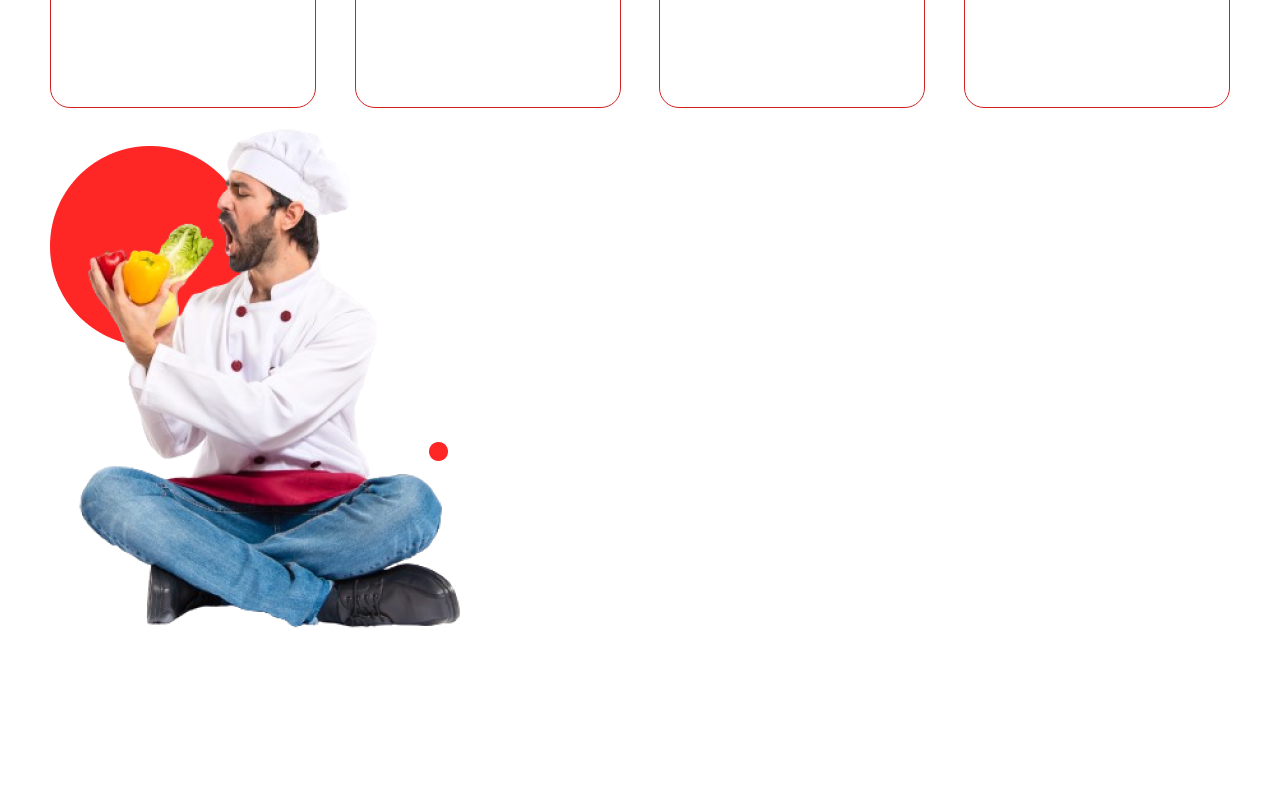
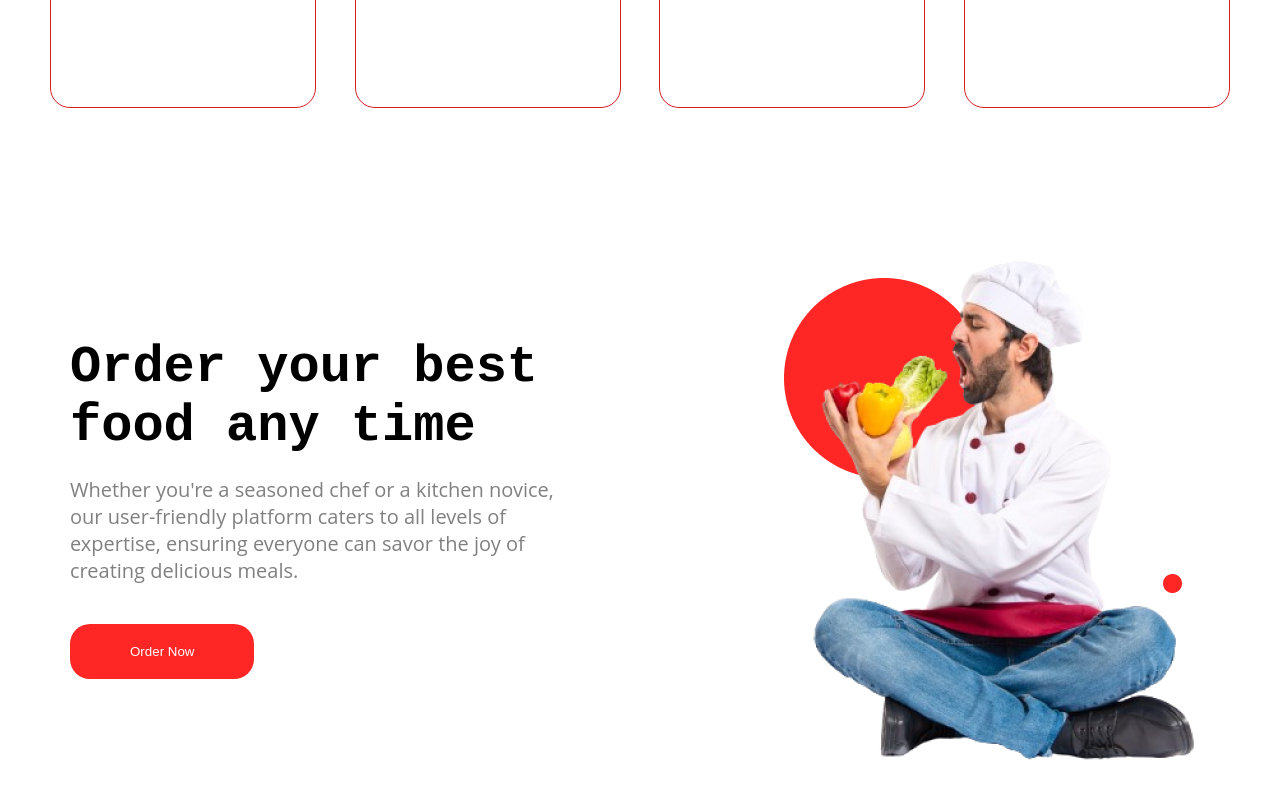
Before and after one commit to naimur202165/FoodBox-HTML-CSS, a plain HTML site: page index.html in a window 1280 px wide. Shown: the part 1262-2060 px from the top of the page. Before the commit the page ends 1920 px from the top, so only its background shows below. Drawn offline with Linux system fonts and the light colour scheme.

Commit message:
category items

```diff
--- a/index.html
+++ b/index.html
@@ -77,11 +77,21 @@
     </section>
     <!-- Oder section -->
     <section class="order-section container">
-      <div>
+      <div class="order-container">
         <div class="order-box">
-          <h2></h2>
+          <h2>
+            Order your best<br />
+            food any time
+          </h2>
+          <p>
+            Whether you're a seasoned chef or a kitchen novice,<br />
+            our user-friendly platform caters to all levels of<br />
+            expertise, ensuring everyone can savor the joy of<br />
+            creating delicious meals.
+          </p>
+          <button>Order Now</button>
         </div>
-        <div>
+        <div class="order-img">
           <img src="./src/man.png" alt="" />
         </div>
       </div>
--- a/style.css
+++ b/style.css
@@ -149,3 +149,36 @@ button.feast {
 }
 
 /* Oder section code */
+.order-container {
+  height: 100vh;
+  display: flex;
+  justify-content: space-between;
+  padding: 20px;
+  align-items: center;
+}
+.order-box h2 {
+  font-size: 52px;
+  font-family: "Courier New", Courier, monos;
+}
+
+.order-box p {
+  font-size: 20px;
+  font-family: "Open Sans", sans-serif;
+  margin: 20px 0px;
+  color: gray;
+}
+
+.order-box button {
+  margin: 20px 0px;
+  padding: 20px 60px;
+  background: #ff2626;
+  border: none;
+  color: white;
+  border-radius: 20px;
+  cursor: pointer;
+  margin-right: 100px;
+}
+.order-img {
+  width: 426.31px;
+  height: 536px;
+}
```
